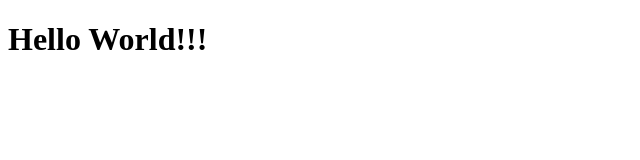
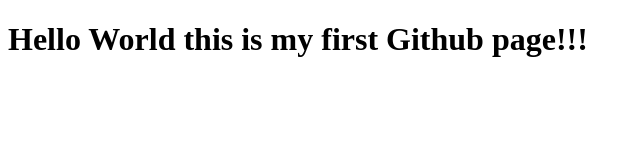
Before and after one commit to ezeamaka2/collinic.github.io, a plain HTML site: page index.html in a window 1280 px wide. Shown: the whole page, without its empty margins (0-640 px from the left). Drawn offline with Linux system fonts and the light colour scheme.

Commit message:
update index.html

```diff
--- a/index.html
+++ b/index.html
@@ -1,8 +1,9 @@
 <!DOCTYPE html>
 <html>
 <head>
+
 </head>
 <body>
-<h1> Hello World!!! </h1>
+<h1> Hello World this is my first Github page!!! </h1>
 </body>
 </html>
```
